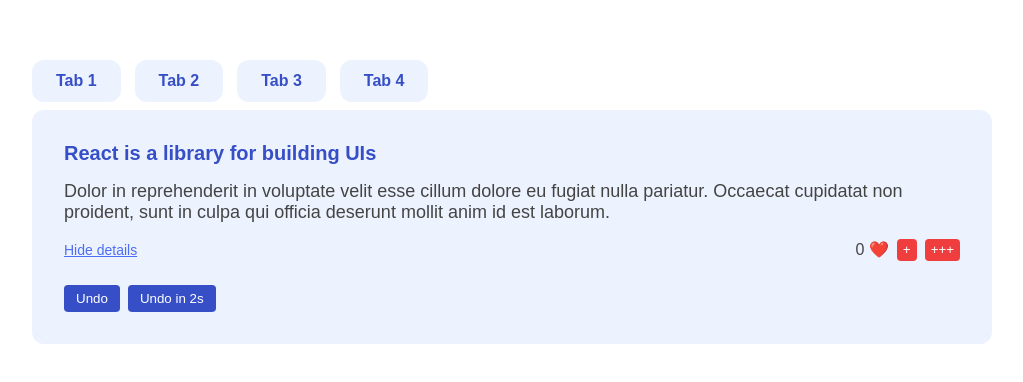
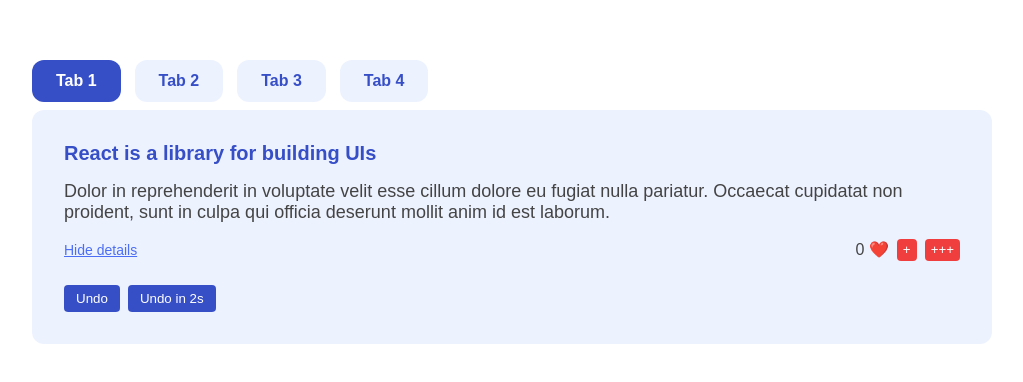
Before and after one commit to Marshal10/Tabs-and-contents-using-react, a React (Create React App) app: page / in a window 1280 px wide. Shown: the part 198-580 px from the top of the page, without its empty margins (128-1151 px from the left). Built offline with nearby package versions, Linux system fonts and the light colour scheme.

Commit message:
Active tabs functionality

```diff
--- a/src/App.js
+++ b/src/App.js
@@ -1,3 +1,5 @@
+import { useState } from "react";
+
 const content = [
   {
     summary: "React is a library for building UIs",
@@ -25,13 +27,19 @@
 }
 
 function Tabbed({ content }) {
+  const [active, setActive] = useState(0);
+
+  function handleActive(num) {
+    setActive((a) => num);
+  }
+
   return (
     <div>
       <div className="tabs">
-        <Tab num={0} />
-        <Tab num={1} />
-        <Tab num={2} />
-        <Tab num={3} />
+        <Tab num={0} active={active} onClick={handleActive} />
+        <Tab num={1} active={active} onClick={handleActive} />
+        <Tab num={2} active={active} onClick={handleActive} />
+        <Tab num={3} active={active} onClick={handleActive} />
       </div>
 
       <TabContent item={content[0]} />
@@ -39,8 +47,15 @@
   );
 }
 
-function Tab({ num }) {
-  return <button className="tab">Tab {num + 1}</button>;
+function Tab({ num, onClick, active }) {
+  return (
+    <button
+      className={active === num ? "tab active" : "tab"}
+      onClick={() => onClick(num)}
+    >
+      Tab {num + 1}
+    </button>
+  );
 }
 
 function TabContent({ item }) {
```
